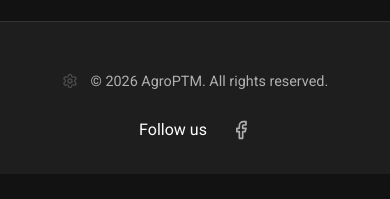
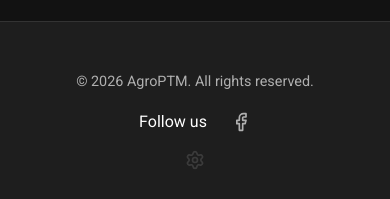
Before and after one commit to nemgp/AgroPTM, a React (Vite) app: page /#/blog in a window 390 px wide. Shown: the part 1799-1998 px from the top of the page. Before the commit the page ends 1973 px from the top, so only its background shows below. Built offline with nearby package versions, Linux system fonts and the light colour scheme.

Commit message:
style: final footer layout adjustment (left-center-right)

```diff
--- a/src/components/Footer.css
+++ b/src/components/Footer.css
@@ -10,29 +10,19 @@
     max-width: 1400px;
     margin: 0 auto;
     padding: 0 1.5rem;
-    display: flex;
-    flex-direction: column;
-    justify-content: center;
+    display: grid;
+    grid-template-columns: 1fr auto 1fr;
     align-items: center;
     gap: 1.5rem;
-    text-align: center;
-}
-
-.footer-copyright {
-    display: flex;
-    align-items: center;
-    justify-content: center;
-    gap: 0.8rem;
-    font-size: 0.9rem;
-    color: var(--color-text-secondary);
 }
 
 .footer-admin-link {
     display: flex;
     align-items: center;
     color: var(--color-text-secondary);
-    opacity: 0.3;
+    opacity: 0.2;
     transition: opacity 0.3s, color 0.3s;
+    justify-self: start;
 }
 
 .footer-admin-link:hover {
@@ -45,6 +35,14 @@
     align-items: center;
     justify-content: center;
     gap: 1.5rem;
+    justify-self: center;
+}
+
+.footer-copyright {
+    font-size: 0.9rem;
+    color: var(--color-text-secondary);
+    justify-self: end;
+    text-align: right;
 }
 
 .footer-social a {
@@ -58,3 +56,16 @@
     color: var(--color-accent);
     transform: translateY(-2px);
 }
+
+@media (max-width: 768px) {
+    .footer-container {
+        display: flex;
+        flex-direction: column-reverse;
+        gap: 1rem;
+        text-align: center;
+    }
+
+    .footer-copyright {
+        text-align: center;
+    }
+}
--- a/src/components/Footer.tsx
+++ b/src/components/Footer.tsx
@@ -9,12 +9,10 @@ export const Footer: React.FC = () => {
     return (
         <footer className="footer">
             <div className="footer-container">
-                <div className="footer-copyright">
-                    <Link to="/admin" className="footer-admin-link" aria-label="Administration">
-                        <Settings size={16} />
-                    </Link>
-                    © {new Date().getFullYear()} {t('footer.copyright')}
-                </div>
+                <Link to="/admin" className="footer-admin-link" aria-label="Administration">
+                    <Settings size={20} />
+                </Link>
+
                 <div className="footer-social">
                     <span>{t('footer.follow_us')}</span>
                     <a
@@ -26,6 +24,10 @@ export const Footer: React.FC = () => {
                         <Facebook size={20} />
                     </a>
                 </div>
+
+                <div className="footer-copyright">
+                    © {new Date().getFullYear()} {t('footer.copyright')}
+                </div>
             </div>
         </footer>
     );
```
